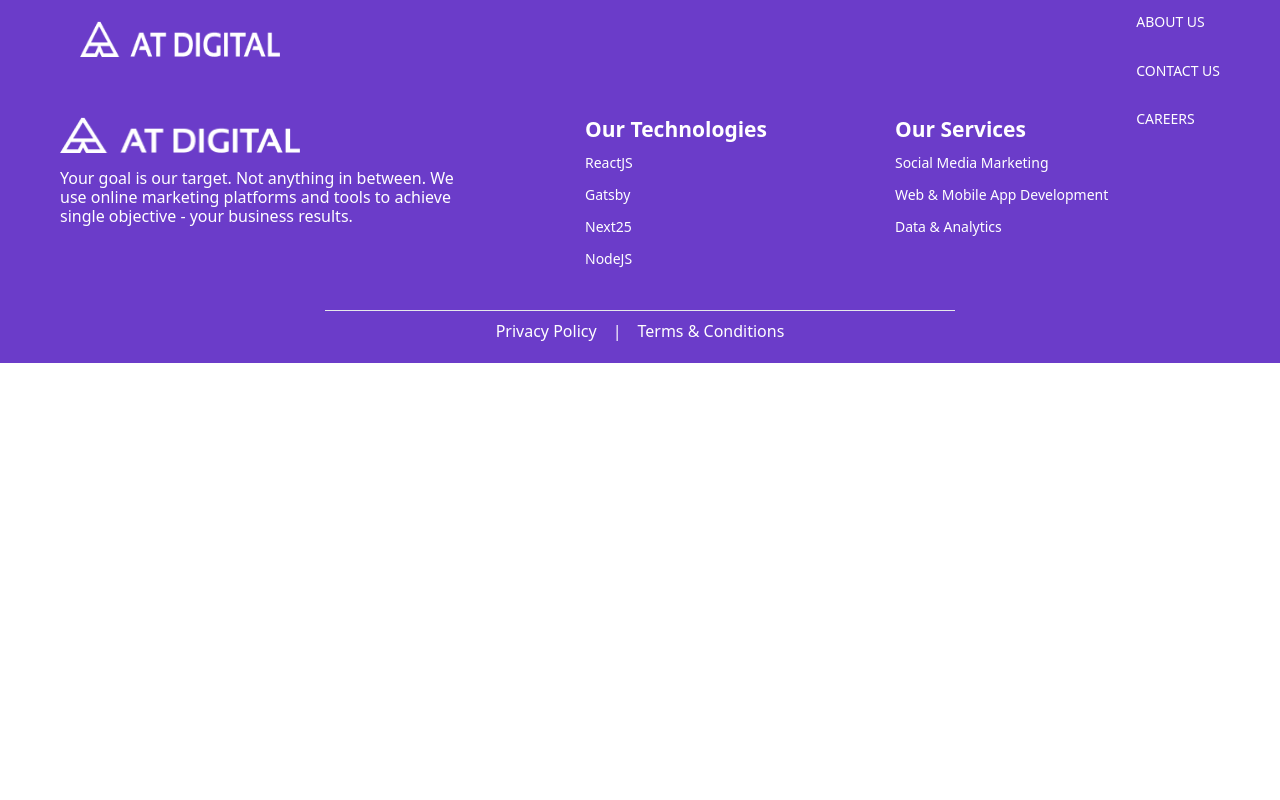
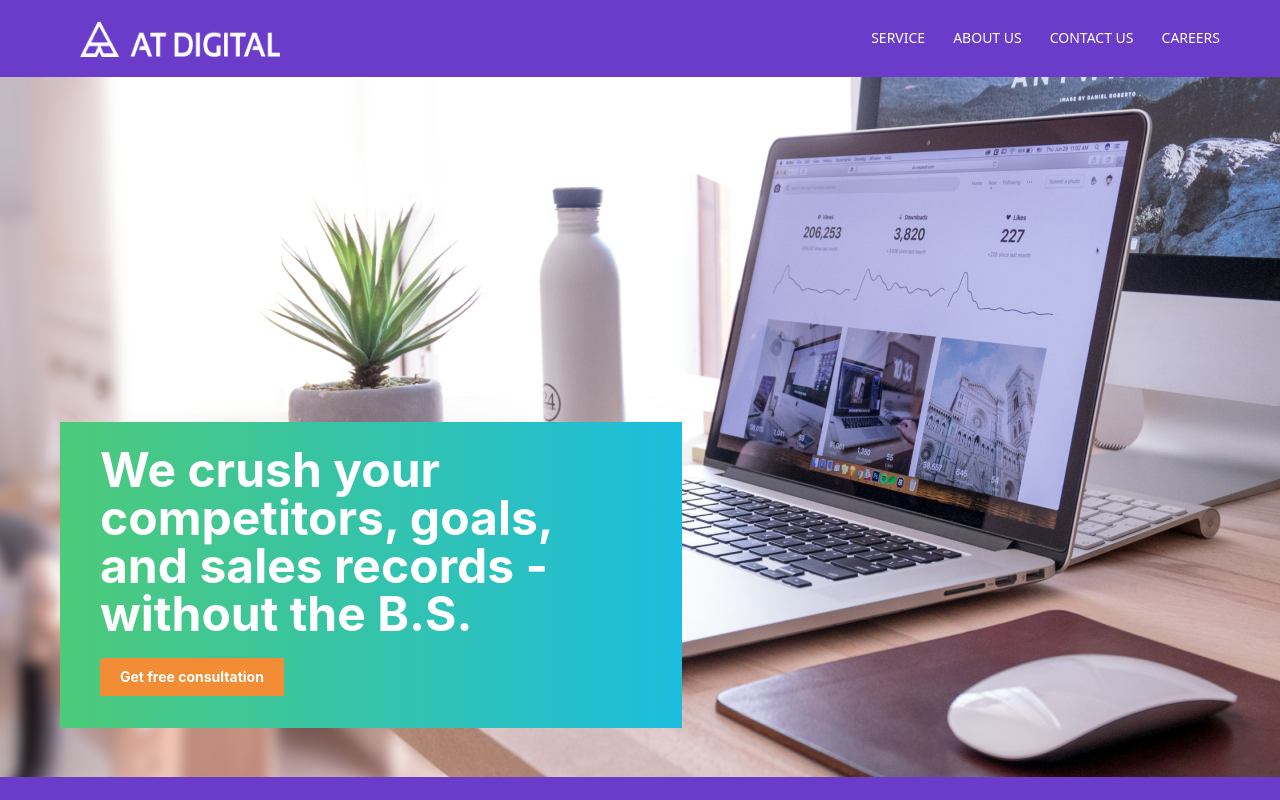
Before and after one commit to TuanFaied/Front-end-Dev-Assessment, a React (Create React App) app in the folder frontendDev_ass/: page / in a window 1280 px wide. Shown: the top 800 px of the page. Built offline with nearby package versions, Linux system fonts and the light colour scheme.

Commit message:
heroSection finished v-1

```diff
--- a/frontendDev_ass/src/App.js
+++ b/frontendDev_ass/src/App.js
@@ -2,6 +2,7 @@
 import './App.css';
 import Header from './components/header';
 import Footer from './components/footer';
+import HeroSection from './components/HeroSection';
 function App() {
 
 
@@ -9,7 +10,9 @@ function App() {
   return (
     <><div style={{ height: "77px" }}>
       <Header />
-    </div><Footer /></>
+    </div>
+    <HeroSection/>
+    <Footer /></>
   );
 }
 
--- /dev/null
+++ b/frontendDev_ass/src/components/HeroSection.js
@@ -0,0 +1,32 @@
+import React from 'react'
+import HeroImage from '../asserts/Hero Image.png'
+import Custombutton from './custombutton'
+
+
+function HeroSection() {
+  return (
+    <div className="relative">
+      <div className="h-auto w-full overflow-hidden">
+        <img
+          className="object-cover md:h-[700px] sm:h-[448px] w-full"
+          src={HeroImage}
+          alt="We crush your competitors' goals and sales records"
+        />
+      </div>
+      <div
+        className="md:absolute md:top-[345px] sm:top-[448px] lg:left-[80px] md:left-[60px] flex-col  lg:w-[630px] md:w-[622px] md:h-[306px] sm:h-[258px] h-[294px] bg-gradient-to-r from-lg2 to-lg1 flex justify-center "
+      >
+        <p className="text-white sm:text-tx4 text-tx6 font-[inter] font-bold sm:pl-[40px] pl-[20px] pt-[24px] pr-[32px] pb-[90px]
+                        absolute ">
+        We crush your competitors, goals, and sales records - without the B.S.
+        </p>
+        <div className="absolute sm:left-[40px] md:bottom-[32px] md:top-[236px] sm:top-[636px] left-[20px] top-[400px] ">
+          <Custombutton text="Get free consultation" />
+        </div>
+      </div>
+
+    </div>
+  )
+}
+
+export default HeroSection
--- /dev/null
+++ b/frontendDev_ass/src/components/custombutton.js
@@ -0,0 +1,18 @@
+import React from 'react'
+
+const custombutton = ({ text }) => {
+  return (
+    <button
+      className=" px-5 py-3
+                 rounded-tl-[4px]
+                 bg-SecondaryColor text-white
+                  transition
+                 flex items-center
+                 justify-center font-[inter] font-bold text-tx5 "
+    >
+      {text}
+    </button>
+  )
+}
+
+export default custombutton
--- a/frontendDev_ass/src/components/header.js
+++ b/frontendDev_ass/src/components/header.js
@@ -41,26 +41,26 @@ function Header() {
             </span>
 
             <span className=" cursor-pointer sm:hidden" onClick={toggleMenu}>
-              <IonIcon className='pr-5 pl-16 h-6 w-8' icon={isMenuOpen ? closeOutline : menuOutline} />
+              <IonIcon className='pl-16 h-6 w-8' icon={isMenuOpen ? closeOutline : menuOutline} />
             </span>
           </div>
 
           <ul
-            className={`sm:flex sm:items-center z-10 absolute sm:static   left-0 top-0 transition-transform duration-500
+            className={`sm:flex sm:items-center z-auto absolute sm:static left-0 top-0 transition-transform duration-500
                 ${isMenuOpen ? 'w-full h-full top-[77px] opacity-100' : 'top-[-400px] opacity-100 '}
                 ${windowWidth < screensize ? 'bg-white px-7' : 'bg-PrimaryColor  justify-end'} `}
           >
-            <div className='space-y-8 pt-4'>
+            <div className="flex flex-col sm:flex-row sm:space-x-7 justify-center items-center h-full space-y-8 sm:space-y-0">
             {[ 'SERVICE', 'ABOUT US', 'CONTACT US', "CAREERS"].map((item) => (
               <li
                 key={item}
-                className="xs:my-0 sm:text-white text-tx text-black hover:text-SecondaryColor duration-500"
+                className=" sm:text-white text-tx text-black hover:text-SecondaryColor duration-500"
               >
                 <a href="#" >{item}</a>
               </li>
             ))}
+
             </div>
-
           </ul>
         </nav>
       );
--- a/frontendDev_ass/tailwind.config.js
+++ b/frontendDev_ass/tailwind.config.js
@@ -18,7 +18,9 @@ module.exports = {
         AccentColor1:'#E2F2FE',
         AccentColor2:'#FFF8E0',
         ErrorColor:'FF0335',
-        SuccessColor:'#5EB30B'
+        SuccessColor:'#5EB30B',
+        lg1:'#1CBDDD',
+        lg2:'#4DCA79',
 
       },
       screens: {
@@ -39,6 +41,9 @@ module.exports = {
       tx:['14px','16.94px'],
       tx2:['16px','19.2px'],
       tx3:['21px','25.41px'],
+      tx4:['48px','48px'],
+      tx5:['14px','14px'],
+      tx6:['36px','36px']
     }
   },
   plugins: [],
```
Also changed, not shown: frontendDev_ass/src/asserts/Hero Image.png (added).
